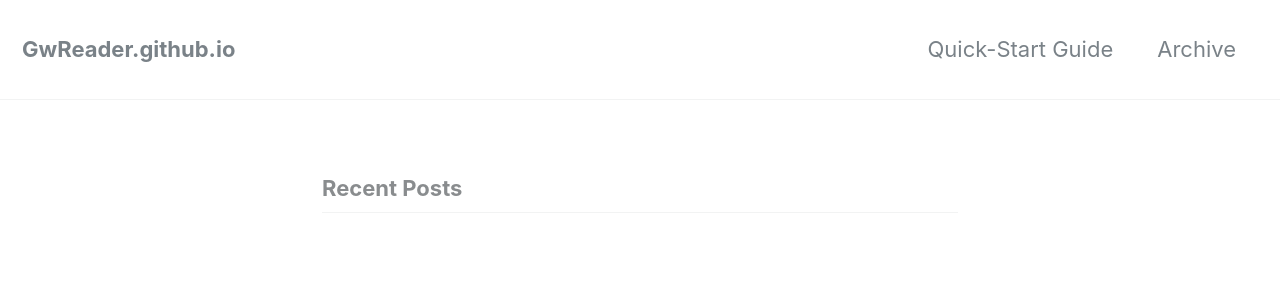
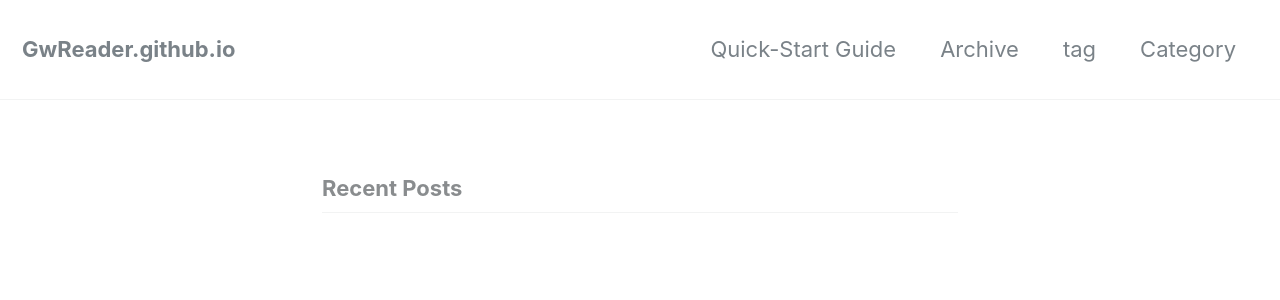
Before and after one commit to GwReader/GwReader.github.io, a Jekyll site: the page built from index.html, in a window 1280 px wide and 900 px high. Shown: the top 300 px of the window. Built offline with Jekyll 4.4.1, drawn with Linux system fonts in a browser that asks for light colours; nearby versions of some CDN libraries.

Commit message:
Update navigation.yml

```diff
--- a/_data/navigation.yml
+++ b/_data/navigation.yml
@@ -4,3 +4,7 @@ main:
     url: https://mmistakes.github.io/minimal-mistakes/docs/quick-start-guide/
   - title: "Archive"
     url: /year-archive/
+  - title: "tag"
+    url: /tags/
+  - title: "Category"
+    url: /categories/
```
